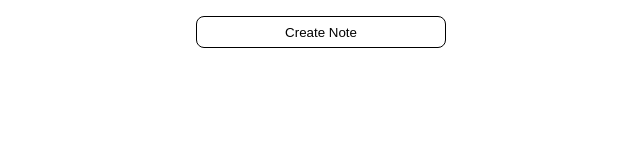
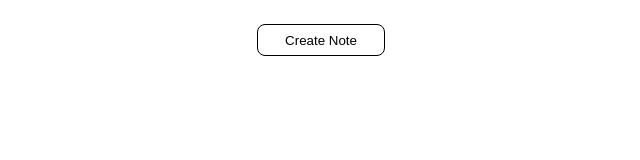
Before and after one commit to zayndamji/iNotes, a plain HTML site: page index.html in a window 1280 px wide. Shown: the whole page, without its empty margins (319-959 px from the left). Drawn offline with Linux system fonts and the light colour scheme.

Commit message:
more styling of buttons

```diff
--- a/styles.css
+++ b/styles.css
@@ -6,13 +6,13 @@ body {
   text-align: center;
 }
 
-#createNote {
-  width: 20%;
+#createNote, .noteSelector {
+  min-width: 128px;
   height: 32px;
+  margin: 8px;
   border: black solid 1px;
   border-radius: 8px;
   background-color: transparent;
-  margin-bottom: 128px;
 }
 
 #focusedNote {
@@ -25,7 +25,13 @@ body {
   margin: 12px 0;
 }
 
+/* Overwriting Editor.JS default styles */
+
 .ce-block__content {
   background-color: #fcfcac;
   border: black solid 1px;
 }
+
+.codex-editor__redactor {
+  padding-bottom: 0px !important;
+}
```
